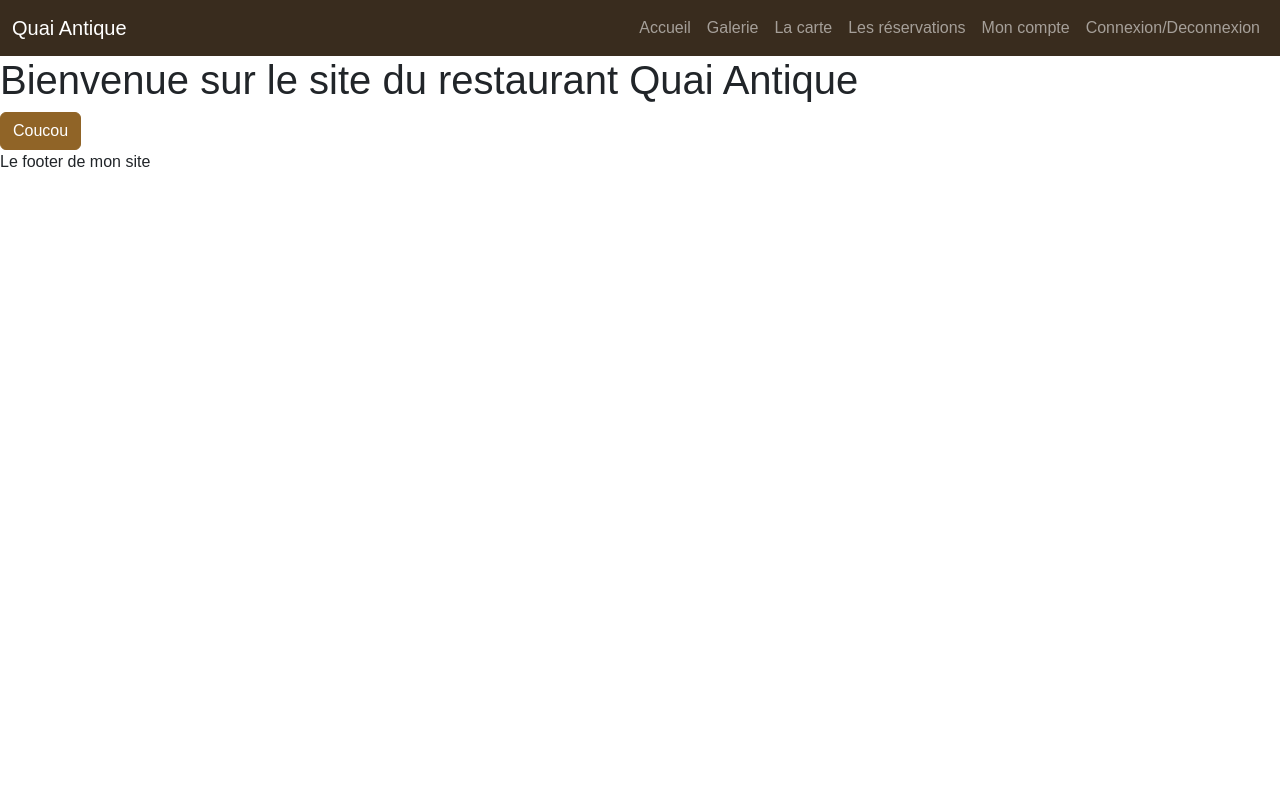
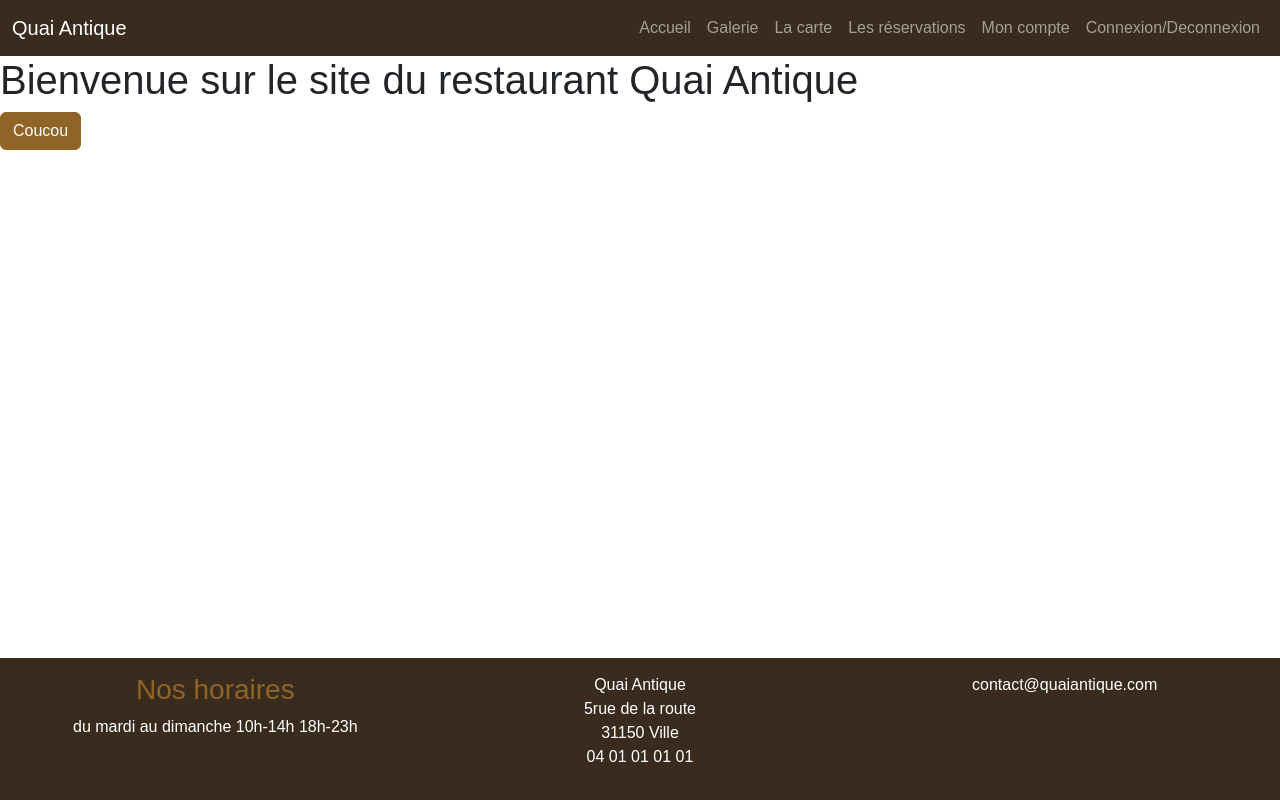
Before and after one commit to adesombre/dev-quai-antique, a website with bundled scripts: page index.html in a window 1280 px wide. Built offline with nearby package versions, Linux system fonts and the light colour scheme; files whose address does not match are found by name; a web font is replaced by a local one.

Commit message:
add footer

```diff
--- a/index.html
+++ b/index.html
@@ -21,7 +21,7 @@
               <div class="collapse navbar-collapse" id="navbarSupportedContent">
                 <ul class="navbar-nav ms-auto mb-2 mb-lg-0">
                   <li class="nav-item">
-                    <a class="nav-link" href="/">Accueil</a>
+                    <a class="nav-link" href="/">Accueil</a >
                   </li>
                   <li class="nav-item">
                     <a class="nav-link" href="/galerie">Galerie</a>
@@ -47,9 +47,27 @@
 
     </header>
     <main id="main-page">
-        <!-- Le contenu de la page sera injectée ici-->
+        <!-- Le eicontenu de la page sera injectée ici-->
+
     </main>
-    <footer>Le footer de mon site</footeri>
+    <footer class="text-white bg-dark text-center footer">
+      <div class="row ">
+        <div class="col-12 col-lg-4">
+          <h3 class="text-primary">Nos horaires</h3>
+          <p>du mardi au dimanche  10h-14h 18h-23h</p>
+        </div>
+        <div class="col-6 col-lg-4">
+          <p>Quai Antique</br>
+             5rue de la route</br>
+             31150 Ville</br>
+             04 01 01 01 01</br>
+        </p>
+        </div>
+        <div class="col-6 col-lg-4">
+          <p>contact@quaiantique.com</p>
+        </div>
+      </div>
+    </footeri>
      <script type="module" src="Router/Router.js"></script>
      <script src="/node_modules/bootstrap/dist/js/bootstrap.bundle.min.js" ></script>
 </body>
--- a/scss/main.scss
+++ b/scss/main.scss
@@ -1,2 +1,15 @@
 @import url("../node_modules/bootstrap-icons/font/bootstrap-icons.min.css");
 @import '_custom';
+html{
+    position: relative;
+    min-height: 100%;
+}
+main{
+    margin-bottom: 250px;
+}
+footer.footer{
+    padding: 15px ;
+    position: absolute;
+    bottom: 0;
+    width: 100%;
+}
```
Also changed, not shown: scss/main.css, 1 other file.
